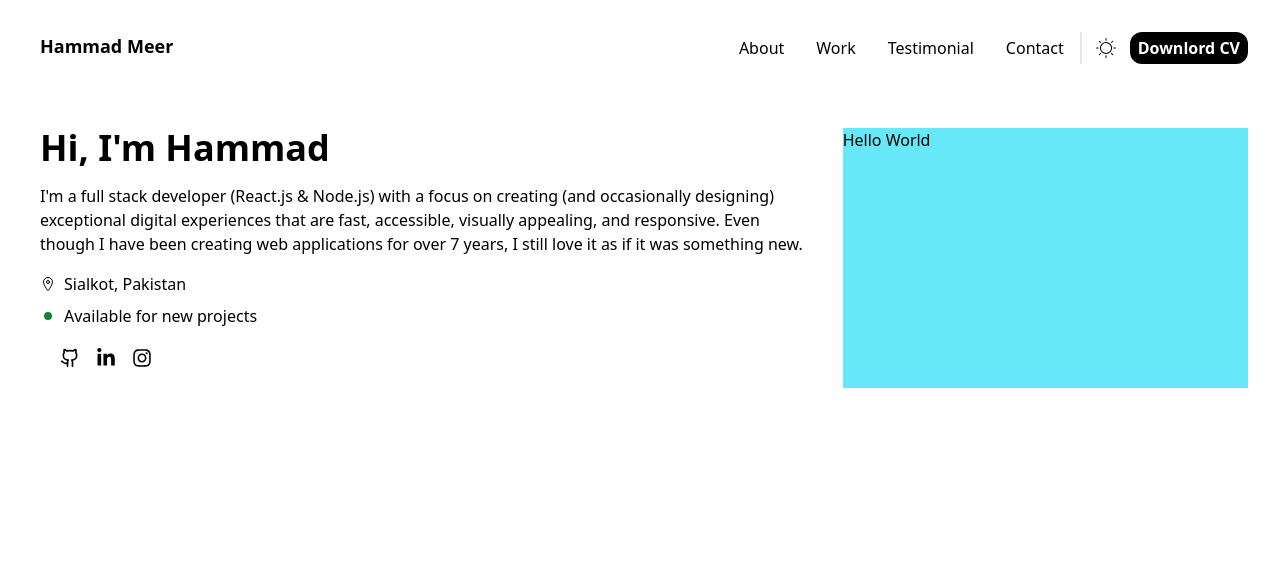
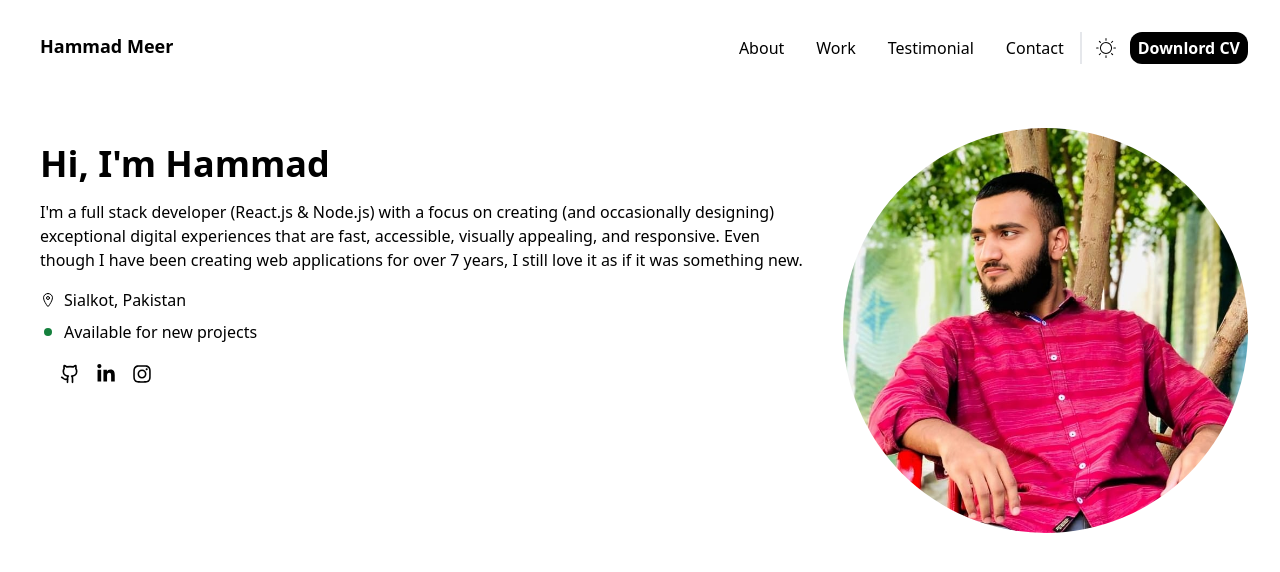
Before and after one commit to hammadmeer-dev/react-portfolio, a React (Vite) app: page / in a window 1280 px wide. Shown: the top 572 px of the page. Built offline with nearby package versions, Linux system fonts and the light colour scheme.

Commit message:
Hero Component

```diff
--- a/src/Components/Hero.jsx
+++ b/src/Components/Hero.jsx
@@ -4,6 +4,7 @@ import { GoDotFill } from "react-icons/go";
 import { LuGithub, LuInstagram } from "react-icons/lu";
 import { FaLinkedinIn } from "react-icons/fa";
 import { FaInstagram } from "react-icons/fa6";
+import hammadm1r from "../assets/hammadm1r.jpeg"
 function Hero(){
     const socialLinks = [
 {
@@ -21,7 +22,7 @@ function Hero(){
     ]
     return (
         <div className="flex flex-wrap justify-between p-2 sm:p-8">
-            <div className = "pl-2 w-full md:w-2/3  order-2 md:order-1">
+            <div className = "pl-2 w-full md:w-2/3  order-2 md:order-1 mt-8 sm:mt-4">
                 <h2 className="text-4xl font-extrabold">Hi, I'm Hammad</h2>
                 <p className="text-md font-thin text-balance mt-4">I'm a full stack developer (React.js & Node.js) with a focus on creating (and occasionally designing) exceptional digital experiences that are fast, accessible, visually appealing, and responsive. Even though I have been creating web applications for over 7 years, I still love it as if it was something new.</p>
                 <div>
@@ -36,8 +37,8 @@ function Hero(){
                 }
                 </div>
             </div>
-            <div className="bg-cyan-300 w-full md:w-1/3 order-1 md:order-2">
-                <h1>Hello World</h1>
+            <div className=" w-full md:w-1/3 order-1 md:order-2 ">
+                <img src={hammadm1r} alt="Hammad Meer"  className="rounded-full"/>
             </div>
         </div>
     )
```
Also changed, not shown: src/assets/hammadm1r.jpeg (added).
